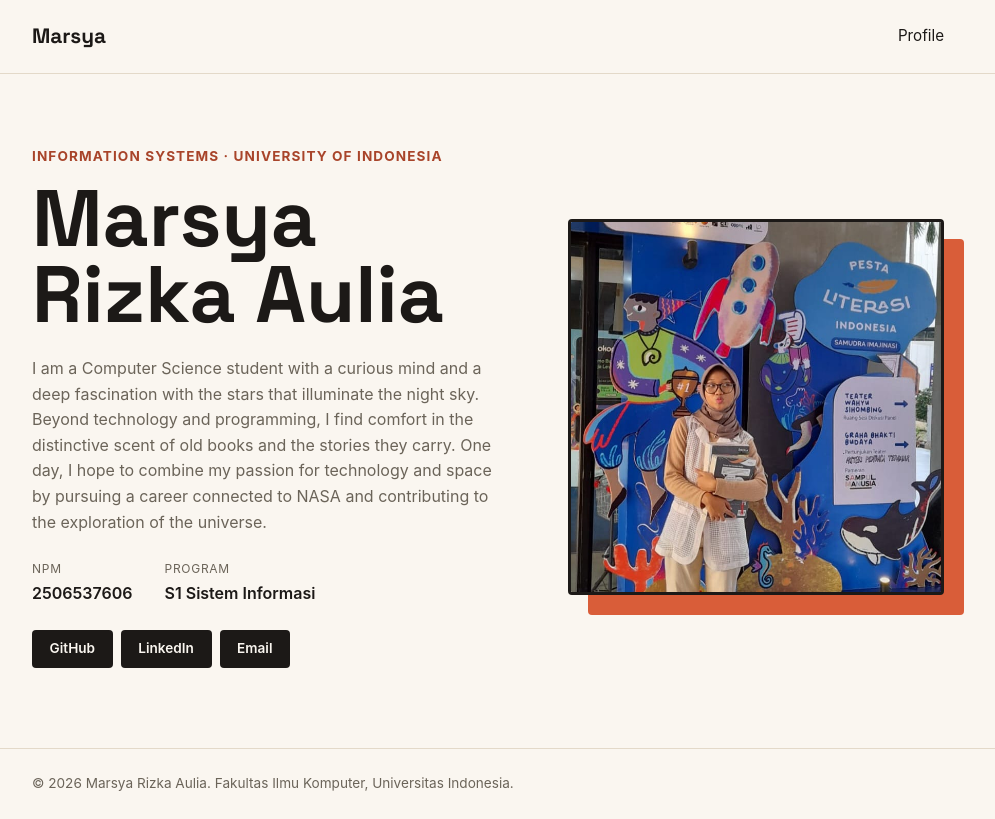
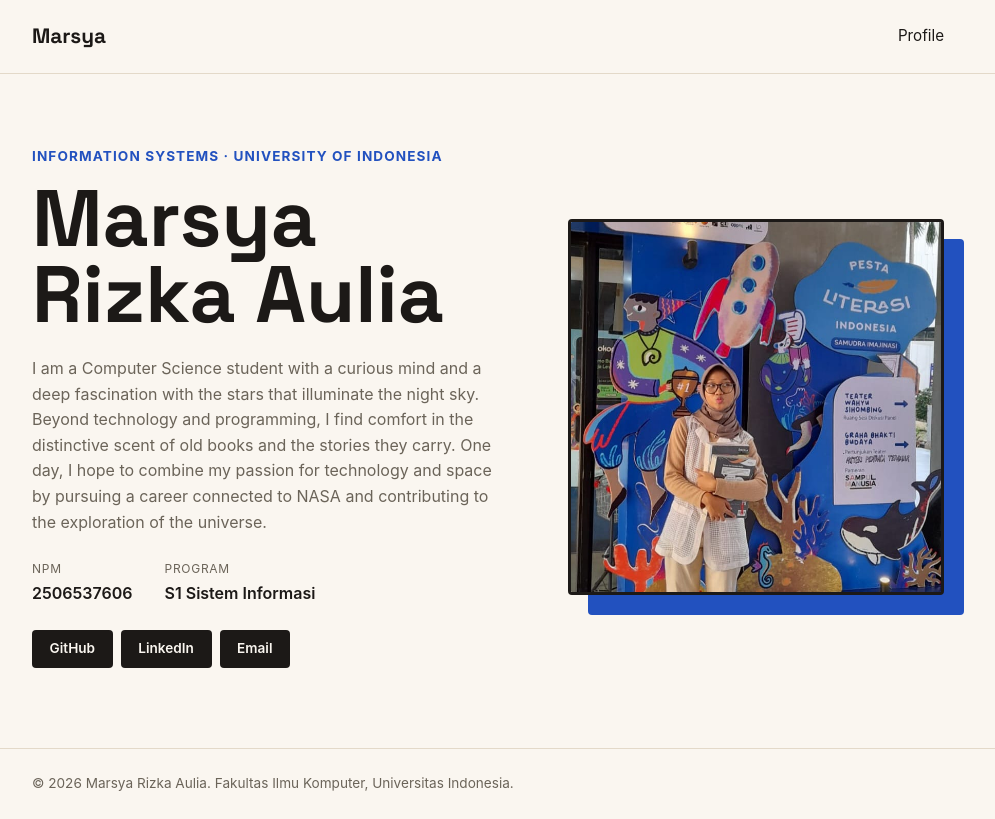
Before and after one commit to msystemctrl/myportofolio, a Django app: page / in a window 1280 px wide. Shown: the whole page, without its empty margins (152-1147 px from the left). Run offline with Django 5.2, Linux system fonts and the light colour scheme.

Commit message:
chore: change accent colors

```diff
--- a/static/css/style.css
+++ b/static/css/style.css
@@ -7,8 +7,8 @@
 :root {
     --ink: #1c1917;
     --paper: #faf6f0;
-    --accent: #d95d39;
-    --accent-dark: #a8442a;
+    --accent: #2251bf;
+    --accent-dark: #2251bf;
     --line: #e3d9c9;
     --text-muted: #6b6459;
     --radius: 4px;
```
